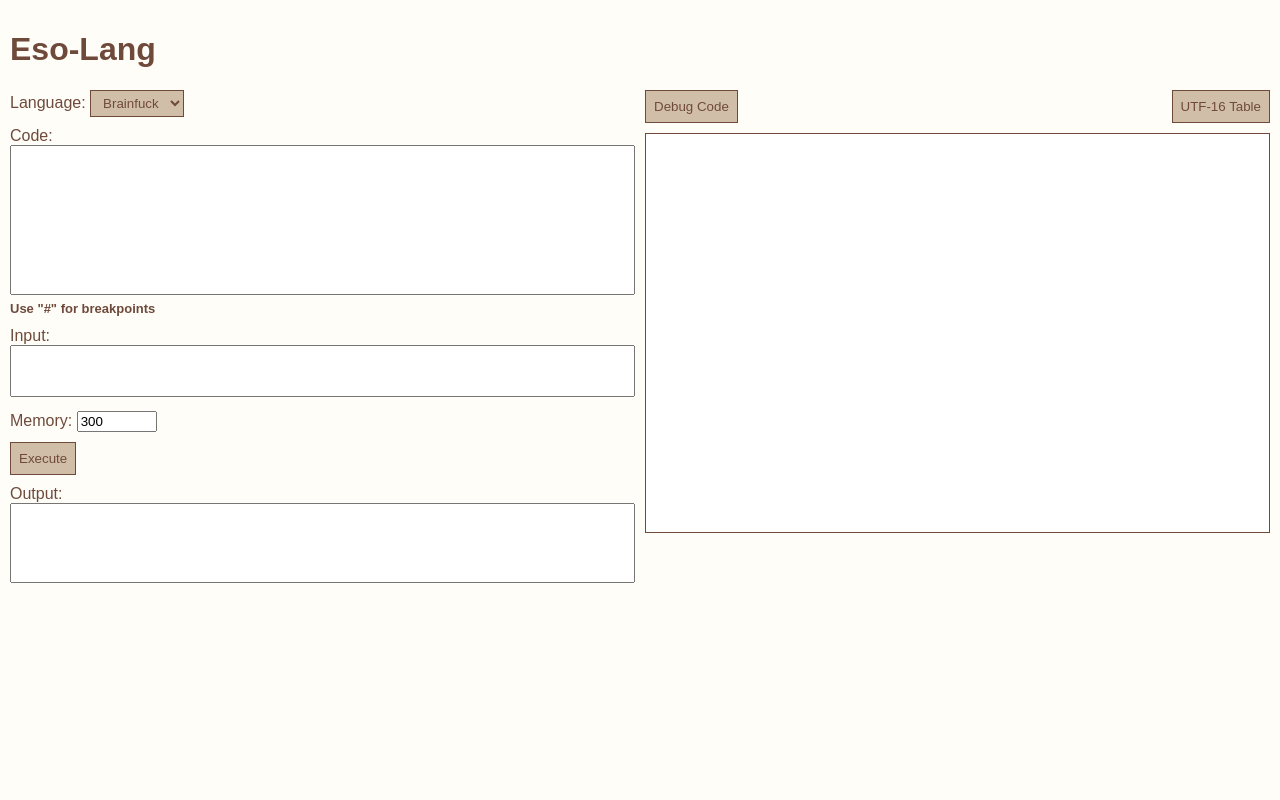
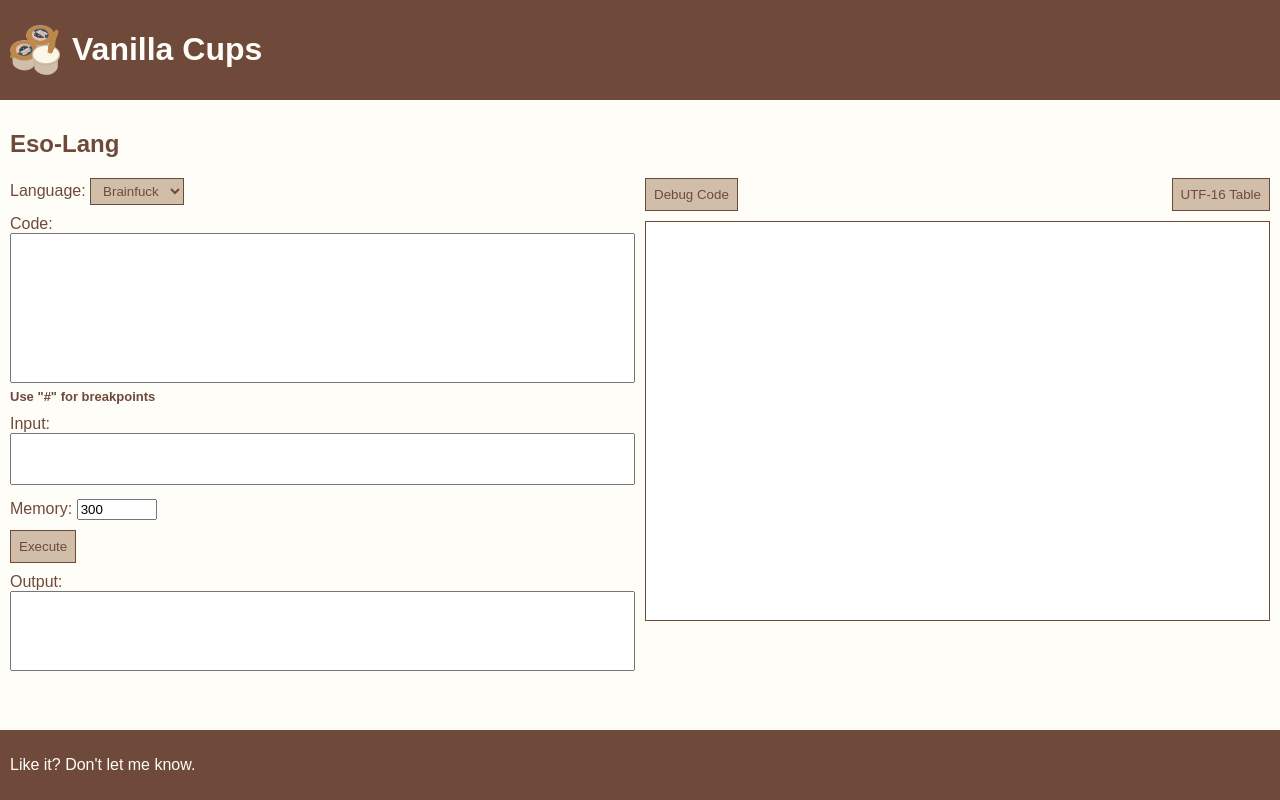
Before and after one commit to CserTheApe/vanilla-cups, a website built with Parcel: page src/apps/eso-lang/index.html in a window 1280 px wide. Built offline with nearby package versions, Linux system fonts and the light colour scheme.

Commit message:
added header and footer, minor updates

```diff
--- a/src/apps/eso-lang/index.html
+++ b/src/apps/eso-lang/index.html
@@ -11,7 +11,7 @@
     <body>
         <header></header>
         <main>
-            <h1>Eso-Lang</h1>
+            <h2>Eso-Lang</h2>
             <div id="app-container">
                 <div class="app-section">
                     <div id="app-input-section" style="display:flex; flex-direction: column; gap: 10px;">
--- a/src/apps/eso-lang/script.js
+++ b/src/apps/eso-lang/script.js
@@ -4,6 +4,8 @@ import { debug1PlusRun, debug1PlusStep, execute1Plus, initialise1PlusDebug } fro
 
 document.getElementById("utf-button").addEventListener('click', openUtfTable);
 
+
+// RESOURCE : https://esolangpark.vercel.app
 const LANGS = [
     'Brainfuck',
     '1+',
@@ -16,6 +18,10 @@ const LANGS = [
     // 'Boolet',
     // 'Pain',
     // 'Fish',
+    // 'Befunge-93',
+    // 'Chef',
+    // 'Deadfish',
+    // 'Shakespeare',
 ];
 const BREAKPOINTS = ['#', '!'];
 var sLang = LANGS[0];
--- a/src/main.css
+++ b/src/main.css
@@ -4,6 +4,7 @@
     --color-light: #fefdf8;
     --color-vanilla: #f3e5ab;
     --color-dark: #6f4a3b;
+    --color-dark60: #6f4a3b99;
     --color-tertiary: #d1bea8;
     --color-tertiary30: #d1bea84d;
     --color-tertiary60: #d1bea899;
@@ -20,10 +21,21 @@ body {
     background: var(--color-light);
     color: var(--color-dark);
     margin: 0;
+    min-height: 100vh;
+    width: 100%;
+    display: flex;
+    flex-direction: column;
+}
+
+main, header, footer {
     padding: 10px;
-    min-height: 100vh;
-    height: 100%;
-    width: 100%;
+}
+header, footer {
+    color: var(--color-light);
+    background: var(--color-dark);
+}
+main {
+    flex-grow: 1;
 }
 
 button {
@@ -67,6 +79,19 @@ tbody > tr:nth-child(even) {
     background-color: var(--color-tertiary30);
 }
 
+.nostyle, .nostyle:visited {
+    text-decoration: inherit;
+    color: inherit;
+    cursor: auto;
+}
+
+.header-title-link {
+    display: flex;
+    cursor: pointer;
+    align-items: center;
+    gap: 12px;
+}
+
 .accordion {
     background-color: var(--color-tertiary);
     padding: 16px;
@@ -97,6 +122,9 @@ ul.link-list > li {
     padding: 12px 8px;
     cursor: pointer;
     transition: 0.5s ease;
+    display: flex;
+    align-items: center;
+    gap: 12px;
 }
 
 ul.link-list > li:first-child {
--- a/src/main.js
+++ b/src/main.js
@@ -1,3 +1,31 @@
+// Header logic
+let header = document.getElementsByTagName("header")[0];
+let headerDiv = document.createElement("div");
+let homeLink = document.createElement("a");
+homeLink.setAttribute("href","/");
+homeLink.classList.add("nostyle");
+homeLink.classList.add("header-title-link");
+let headerImage = document.createElement("img");
+headerImage.setAttribute("src","/assets/logo.png");
+headerImage.setAttribute("width","50px");
+headerImage.setAttribute("height","50px");
+let headerTitle = document.createElement("h1");
+headerTitle.style.display = "inline-block";
+headerTitle.innerText = "Vanilla Cups";
+homeLink.appendChild(headerImage);
+homeLink.appendChild(headerTitle);
+headerDiv.appendChild(homeLink);
+header.appendChild(headerDiv);
+
+// Footer logic
+let footer = document.getElementsByTagName("footer")[0];
+let footerDiv = document.createElement("div");
+let footerTitle = document.createElement("p");
+footerTitle.innerText = "Like it? Don't let me know.";
+footerDiv.appendChild(footerTitle);
+footer.appendChild(footerDiv);
+
+
 // Accordion Logic
 let accordions = document.getElementsByClassName("accordion");
 let accordionBodies = document.getElementsByClassName("accordion-body");
@@ -31,6 +59,7 @@ for (let i = 0; i < accordions.length; i++) {
 // Link List Logic
 let listedLinks = document.querySelectorAll("ul.link-list > li");
 for (let link of listedLinks) {
+    link.innerHTML = `<img src='/assets/cup.png' width='24px' height='24px' /><span>${link.innerHTML}</span>`;
     link.addEventListener("click", () => {
         window.location.href = link.getAttribute("href");
     });
```
Also changed, not shown: src/games/hangman/index.html (+1 -1 lines), src/games/tower-of-hanoi/index.html (+1 -1 lines), src/index.html (+0 -1 lines), src/assets/coin-sprite-sheet.png (added), src/assets/cup.png (added), src/assets/logo.png (added), 1 other file.
